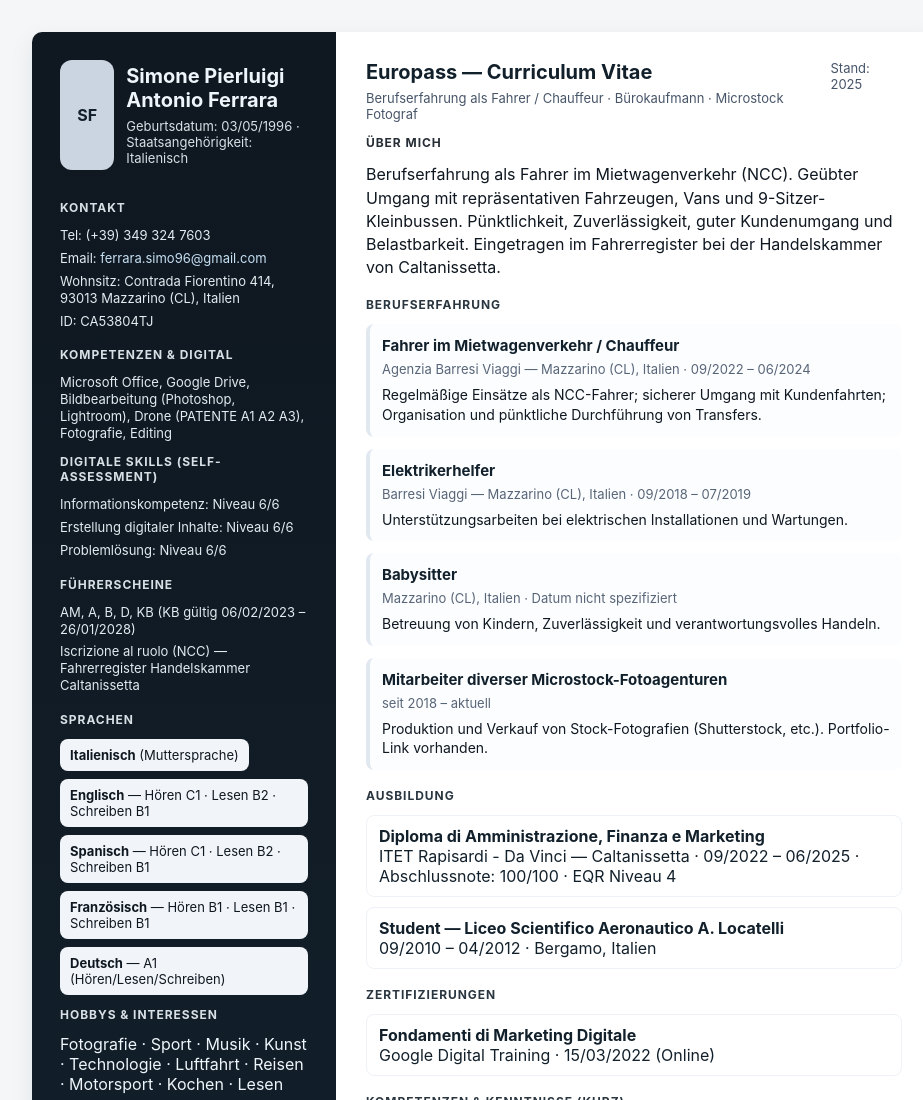
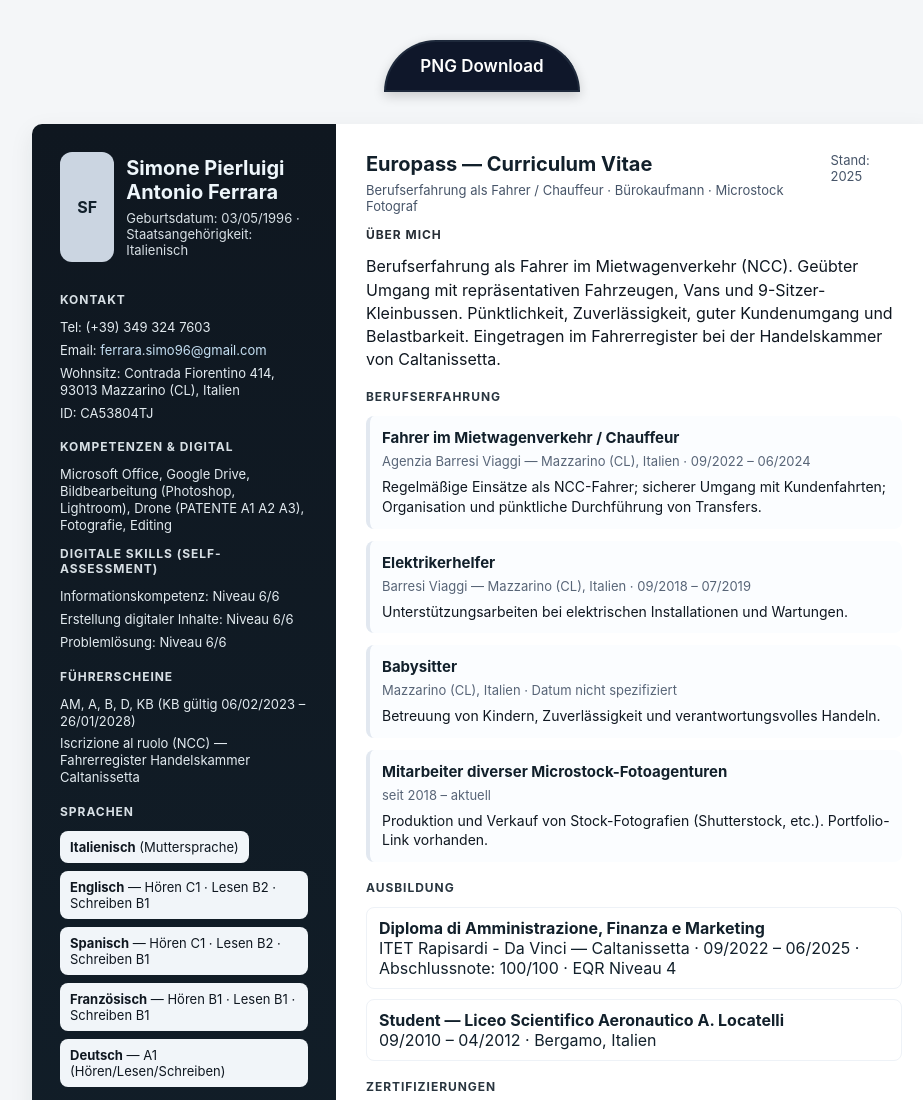
Before and after one commit to Simone-Pierluigi-Antonio-Ferrara/Professional-experience, a plain HTML site: page Index.HTML in a window 1280 px wide. Shown: the top 1100 px of the page, without its empty margins (158-1081 px from the left). Drawn offline with Linux system fonts and the light colour scheme.

Commit message:
Add semicircular download button for CV
Pdf

```diff
--- a/Index.HTML
+++ b/Index.HTML
@@ -66,7 +66,35 @@
   </style>
 </head>
 <body>
+<!-- Botón semicircular de descarga -->
+<div style="
+    display: flex;
+    justify-content: center;
+    margin-top: 40px;
+">
 
+    <a href="https://github.com/Simone-Pierluigi-Antonio-Ferrara/Professional-experience/raw/8db463b005cb0232709c99c705ec9392e7e66bab/CV%20Simone%20DE.pdf"
+       download="CV-Simone-PNG"
+       style="
+          display: inline-block;
+          padding: 14px 34px;
+          background: #0f172a;
+          color: white;
+          font-size: 17px;
+          font-weight: 600;
+          border-radius: 80px 80px 0 0; /* Semicírculo */
+          text-decoration: none;
+          box-shadow: 0px 4px 12px rgba(0,0,0,0.18);
+          border: 2px solid #1e293b;
+          transition: 0.25s ease;
+       "
+       onmouseover="this.style.background='#1e293b'; this.style.transform='translateY(-2px)'"
+       onmouseout="this.style.background='#0f172a'; this.style.transform='translateY(0)'"
+    >
+        PNG Download
+    </a>
+
+</div>
   <div class="container" role="main" aria-label="Curriculum Vitae Simone Ferrara">
     <!-- SIDEBAR -->
     <aside class="sidebar" aria-labelledby="profile-name">
```
